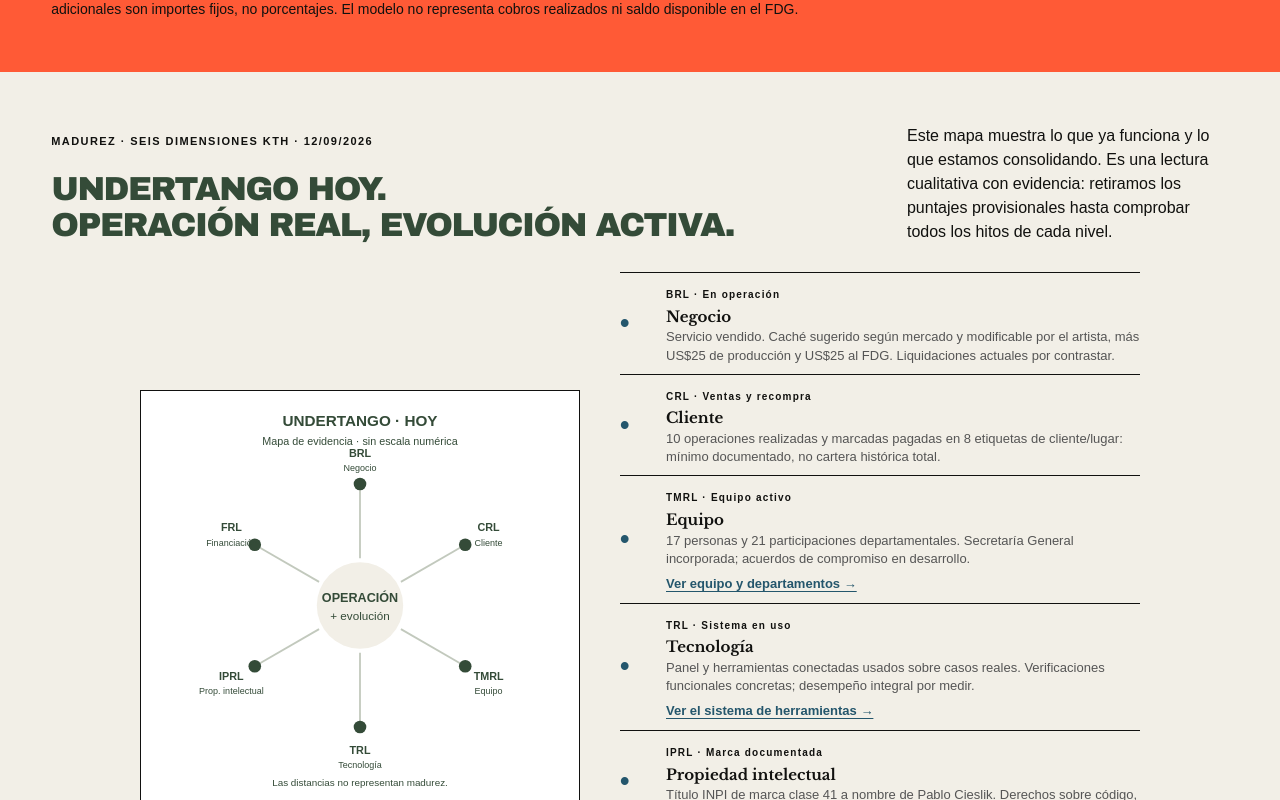
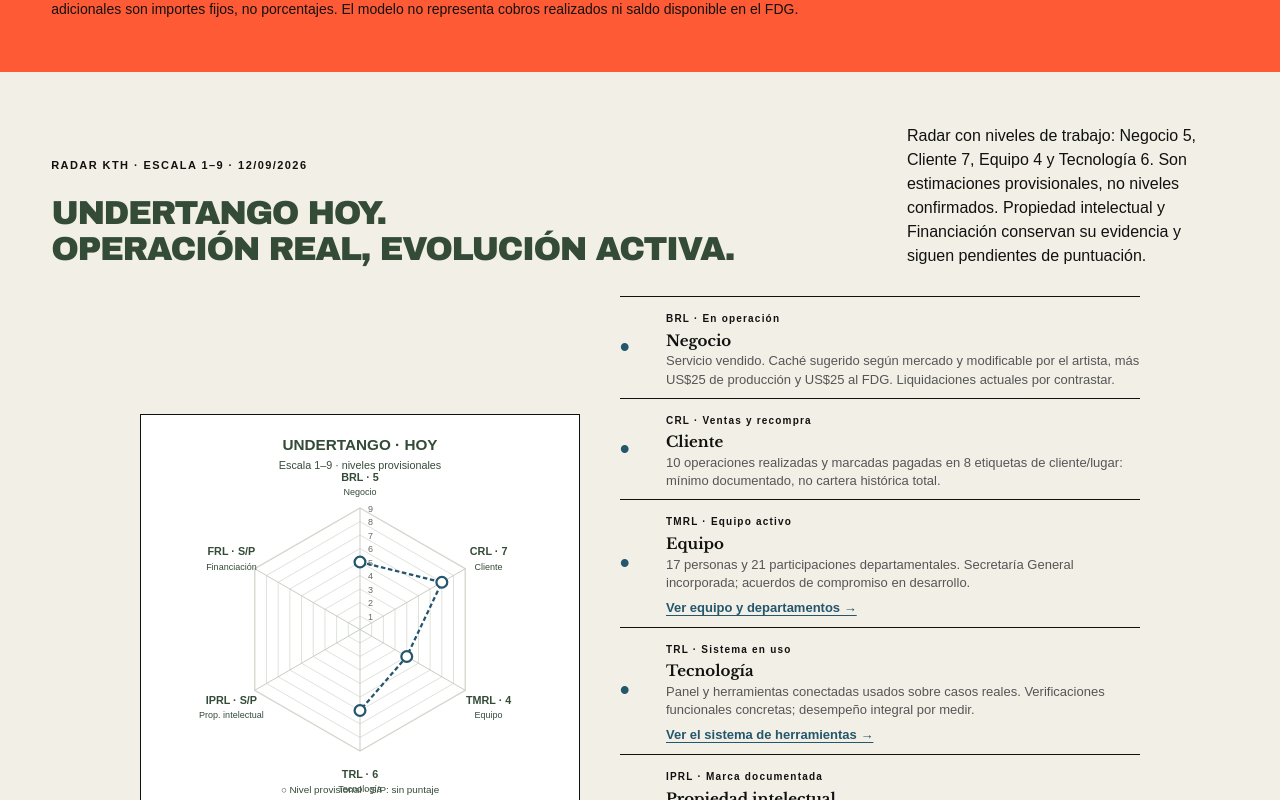
Before and after one commit to O-UnderTango-Club/UnderTangoWEBNextJS, a Next.js app: page /elitros in a window 1280 px wide. Shown: the part 4300-5100 px from the top of the page. Built offline with nearby package versions, Linux system fonts and the light colour scheme; a web font is replaced by a local one.

Commit message:
Restore numbered readiness radar with explicit provisional levels

```diff
--- a/app/elitros/page.tsx
+++ b/app/elitros/page.tsx
@@ -22,7 +22,8 @@ const readiness = [
   ["FRL", "Financiación", "Antecedente documentado", "Registros de aportes y repartos del fondo anterior. FDG 0.2 en desarrollo; cierre histórico y recursos actuales por conciliar."],
 ] as const;
 
-// Qualitative map: positions identify dimensions, never maturity scores.
+// Previous working estimates, not confirmed KTH levels. Null is never plotted as zero.
+const radarLevels: Record<string, number | null> = { BRL: 5, CRL: 7, TMRL: 4, TRL: 6, IPRL: null, FRL: null };
 const radarPoint = (axis: number, level: number) => {
   const angle = (-90 + axis * 60) * Math.PI / 180;
   return [230 + Math.cos(angle) * level * 15, 225 + Math.sin(angle) * level * 15];
@@ -128,35 +129,36 @@ export default function ElitrosPage() {
       </section>
 
       <section className="bmc-section" id="madurez">
-        <div className="bmc-heading"><div><p className="bmc-eyebrow">MADUREZ · SEIS DIMENSIONES KTH · 12/09/2026</p><h2>UnderTango hoy.<br/>Operación real, evolución activa.</h2></div><p>Este mapa muestra lo que ya funciona y lo que estamos consolidando. Es una lectura cualitativa con evidencia: retiramos los puntajes provisionales hasta comprobar todos los hitos de cada nivel.</p></div>
+        <div className="bmc-heading"><div><p className="bmc-eyebrow">RADAR KTH · ESCALA 1–9 · 12/09/2026</p><h2>UnderTango hoy.<br/>Operación real, evolución activa.</h2></div><p>Radar con niveles de trabajo: Negocio 5, Cliente 7, Equipo 4 y Tecnología 6. Son estimaciones provisionales, no niveles confirmados. Propiedad intelectual y Financiación conservan su evidencia y siguen pendientes de puntuación.</p></div>
         <div className="bmc-radar-layout"><figure className="bmc-current-radar">
           <svg viewBox="0 0 460 440" role="img" aria-labelledby="radar-title radar-desc">
-            <title id="radar-title">UnderTango: mapa cualitativo de seis dimensiones</title>
-            <desc id="radar-desc">Negocio en operación, clientes con ventas y recompra, equipo activo, tecnología en uso, marca documentada y financiación con antecedente documentado. Las posiciones sólo identifican dimensiones: no representan niveles KTH ni porcentajes.</desc>
+            <title id="radar-title">Radar UnderTango: niveles provisionales en escala del 1 al 9</title>
+            <desc id="radar-desc">Negocio 5, Cliente 7, Equipo 4, Tecnología 6: estimaciones de trabajo pendientes de validación completa. Propiedad intelectual y Financiación sin puntaje: no se representan como cero ni se cierra un área con datos faltantes.</desc>
             <text x="230" y="25" textAnchor="middle" fontSize="17" fontWeight="700">UNDERTANGO · HOY</text>
-            <text x="230" y="47" textAnchor="middle" fontSize="12">Mapa de evidencia · sin escala numérica</text>
-            <circle cx="230" cy="225" r="48" fill="#f2efe7"/>
-            <text x="230" y="221" textAnchor="middle" fontSize="14" fontWeight="700">OPERACIÓN</text>
-            <text x="230" y="241" textAnchor="middle" fontSize="13">+ evolución</text>
+            <text x="230" y="47" textAnchor="middle" fontSize="12">Escala 1–9 · niveles provisionales</text>
+            {Array.from({length:9},(_,i)=>i+1).map(level => <g key={level}><polygon points={readiness.map((_,axis)=>radarPoint(axis,level).join(",")).join(" ")} fill="none" stroke="#d3d7cd" strokeWidth={level === 9 ? 1.5 : 0.8}/><text x="239" y={225-level*15+4} fontSize="10" fill="#626a61">{level}</text></g>)}
+            <polyline points={readiness.flatMap(([code],axis)=>radarLevels[code] === null ? [] : [radarPoint(axis,radarLevels[code] as number).join(",")]).join(" ")} fill="none" stroke="#24566c" strokeWidth="2.5" strokeDasharray="5 3"/>
             {readiness.map(([code,title],axis) => {
               const [x,y] = radarPoint(axis,9);
               const [lx,ly] = radarPoint(axis,11);
-              const [sx,sy] = radarPoint(axis,3.5);
-              return <g key={code}><line x1={sx} y1={sy} x2={x} y2={y} stroke="#c2c9bd" strokeWidth="2"/><circle cx={x} cy={y} r="7" fill="#344b38"/><text x={lx} y={ly} textAnchor="middle" fontSize="12" fontWeight="700">{code}</text><text x={lx} y={ly+16} textAnchor="middle" fontSize="10">{title === "Propiedad intelectual" ? "Prop. intelectual" : title}</text></g>;
+              const level = radarLevels[code];
+              const point = level === null ? null : radarPoint(axis,level);
+              return <g key={code}><line x1="230" y1="225" x2={x} y2={y} stroke="#c2c9bd"/>{point && <circle cx={point[0]} cy={point[1]} r="6" fill="white" stroke="#24566c" strokeWidth="2.5"/>}<text x={lx} y={ly} textAnchor="middle" fontSize="12" fontWeight="700">{code} · {level ?? "S/P"}</text><text x={lx} y={ly+16} textAnchor="middle" fontSize="10">{title === "Propiedad intelectual" ? "Prop. intelectual" : title}</text></g>;
             })}
-            <text x="230" y="425" textAnchor="middle" fontSize="11">Las distancias no representan madurez.</text>
+            <text x="230" y="407" textAnchor="middle" fontSize="11">○ Nivel provisional · S/P: sin puntaje</text>
+            <text x="230" y="425" textAnchor="middle" fontSize="10">Pendiente no significa cero.</text>
           </svg>
           <figcaption>Elaboración propia con referencia al <a href="https://kthinnovationreadinesslevel.com/wp-content/uploads/sites/9/2021/02/KTH-Innovation-Readiness-Level_Compiled.pdf" target="_blank" rel="noreferrer">modelo KTH</a>. No es una evaluación emitida por KTH.</figcaption>
         </figure><div className="bmc-readiness">{readiness.map(([code, title, status, text]) => <article key={code}><div aria-hidden="true">•</div><section><span>{code} · {status}</span><h3>{title}</h3><p>{text}</p>{code === "TRL" && <a className="bmc-tools-link" href="/elitros/sistema-de-herramientas">Ver el sistema de herramientas →</a>}{code === "TMRL" && <a className="bmc-tools-link" href="https://www.undertangoclub.com/central">Ver equipo y departamentos →</a>}{code === "FRL" && <a className="bmc-tools-link" href="/elitros/funcionamiento-del-fdg">Funcionamiento del FDG →</a>}</section></article>)}</div></div>
         <details className="bmc-radar-evidence"><summary>Evidencia revisada y próximos hitos por dimensión</summary>
-          <p><strong>Alcance y criterio.</strong> Evaluamos el servicio gestionado y el sistema interno de UnderTango, no una aplicación futura. Usamos las seis dimensiones de la edición pública KTH de 2021 como referencia. Este mapa cualitativo no sustituye su escala: para asignar un nivel deben comprobarse todos sus hitos. «En desarrollo» indica trabajo activo; «por verificar» indica una limitación de esta revisión, no ausencia de actividad.</p>
+          <p><strong>Alcance y criterio.</strong> Evaluamos el servicio gestionado y el sistema interno de UnderTango, no una aplicación futura. Usamos la edición pública KTH de 2021 como referencia. Recuperamos los niveles anteriores como estimaciones de trabajo (BRL 5, CRL 7, TMRL 4, TRL 6), no como resultados de una validación completa. Para confirmar un nivel deben comprobarse todos sus hitos. «En desarrollo» indica trabajo activo; «por verificar» indica una limitación de esta revisión, no ausencia de actividad.</p>
           <p><strong>Cliente · evidencia.</strong> En el corte de 24 operaciones, 10 figuran realizadas y pagadas en 8 etiquetas de cliente/lugar, no necesariamente 8 entidades jurídicas. Shopping China tiene tres fechas: 15, 29 y 30/08. Las requisiciones sucesivas de Gran Meliá respaldan continuidad comercial, no cobro por sí solas. <strong>Próximo hito:</strong> contrastar decisores, proceso comercial y beneficios observados; no trasladar ventas de shows a demanda de software.</p>
           <p><strong>Negocio · evidencia.</strong> Hay servicios vendidos y repartos históricos. La política actual suma US$25 de producción/mantenimiento y US$25 al FDG sobre el caché elegido por cada artista. <strong>Próximo hito:</strong> conciliar una liquidación del esquema actual con costos completos y respuesta del comprador. Los repartos antiguos no prueban la aplicación de esta política ni su margen efectivo.</p>
           <p><strong>Equipo · evidencia.</strong> Padrón conciliado: 17 personas y 21 participaciones departamentales. Lucila Vizcarra se incorpora a Secretaría General; los compromisos comunes están en desarrollo. <strong>Próximo hito:</strong> confirmar roles, dedicación y acuerdos del núcleo responsable, distinguiéndolo de la red convocable. Una nómina no equivale a contratos firmados.</p>
           <p><strong>Tecnología · evidencia.</strong> Panel y herramientas usados en casos reales. El flujo de actualización de Equipo tiene recibo auditado y pruebas de validación, duplicados, concurrencia e idempotencia. <strong>Próximo hito:</strong> comprobar el recorrido integral y sus requisitos de rendimiento, seguridad y continuidad. Las pruebas de un flujo no equivalen a una auditoría de todo el sistema ni a un ahorro de tiempo medido.</p>
           <p><strong>Propiedad intelectual · evidencia.</strong> Se revisó el título INPI de marca mixta, clase 41, registro 3.456.539, a favor de Pablo Guillermo Cieslik, concedido en 2023. No se consultó el estado registral actual. <strong>En desarrollo:</strong> derechos sobre código, método, materiales y uso de imagen. <strong>Próximo hito:</strong> vincular cada activo con titularidad y permisos; el título de marca no acredita el control del conjunto.</p>
           <p><strong>Financiación · evidencia.</strong> La planilla histórica del FDI contiene registros de aportes, reinversiones y cálculos de repartos. Dirección informa que el fondo anterior cerró con ganancias para sus inversores; esta revisión no concilió ese cierre individualmente. El estatuto de 2025 es provisional. <strong>En desarrollo:</strong> FDG 0.2. <strong>Próximo hito:</strong> verificar el cierre histórico y separar presupuesto, compromisos y recursos disponibles del nuevo ciclo. Aportes pendientes no son caja; un estatuto no demuestra ejecución de mecanismos financieros o constitución societaria.</p>
-          <p><strong>Lectura del gráfico.</strong> Sus seis posiciones identifican dimensiones, no niveles iguales ni porcentajes. No hay escala, área de madurez ni promedio. La revisión numérica permanece abierta; la evidencia operativa ya puede comunicarse sin esperar a que termine toda la transición.</p>
+          <p><strong>Lectura del gráfico.</strong> Los anillos indican niveles del 1 al 9, no porcentajes. Los puntos huecos y la línea discontinua representan estimaciones provisionales. IPRL y FRL se identifican como S/P: no se dibujan en cero ni se cierra el área atravesando esos ejes. No se calcula un promedio. La revisión numérica permanece abierta.</p>
         </details>
       </section>
 
```
